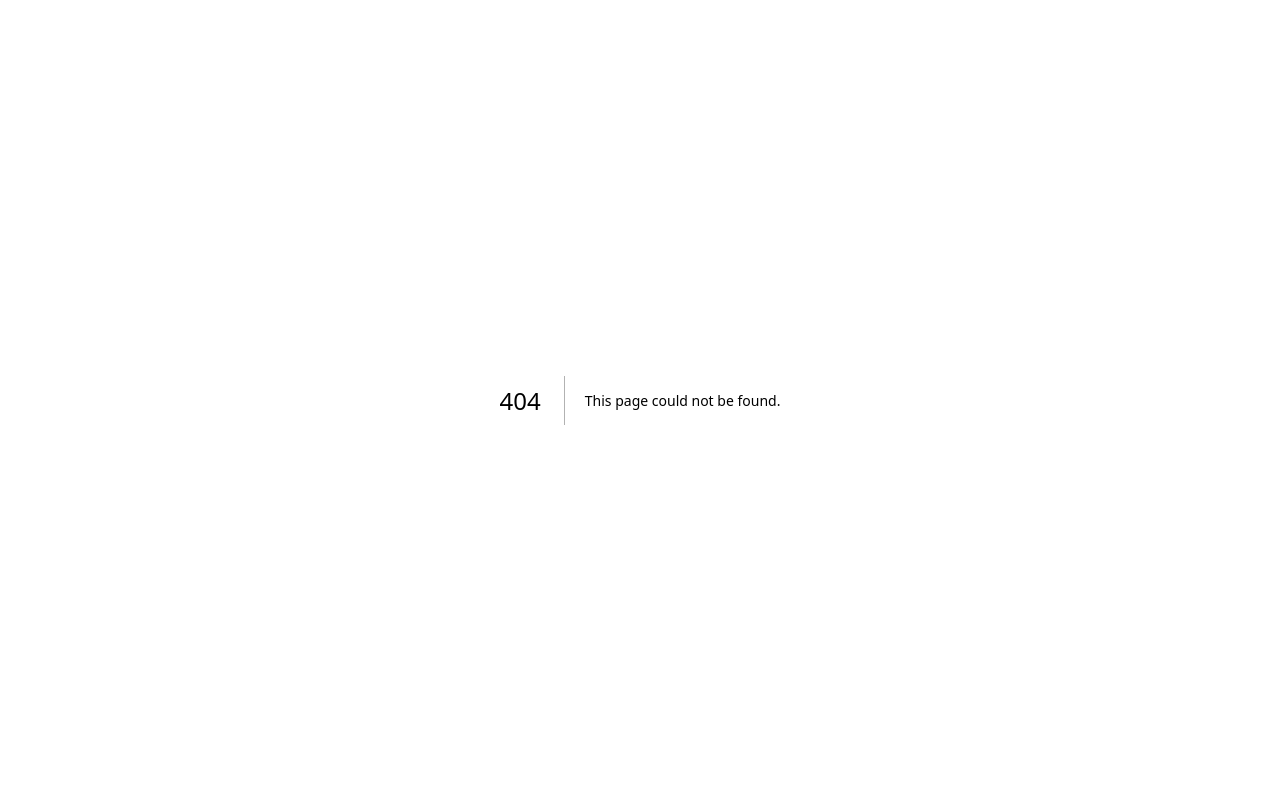
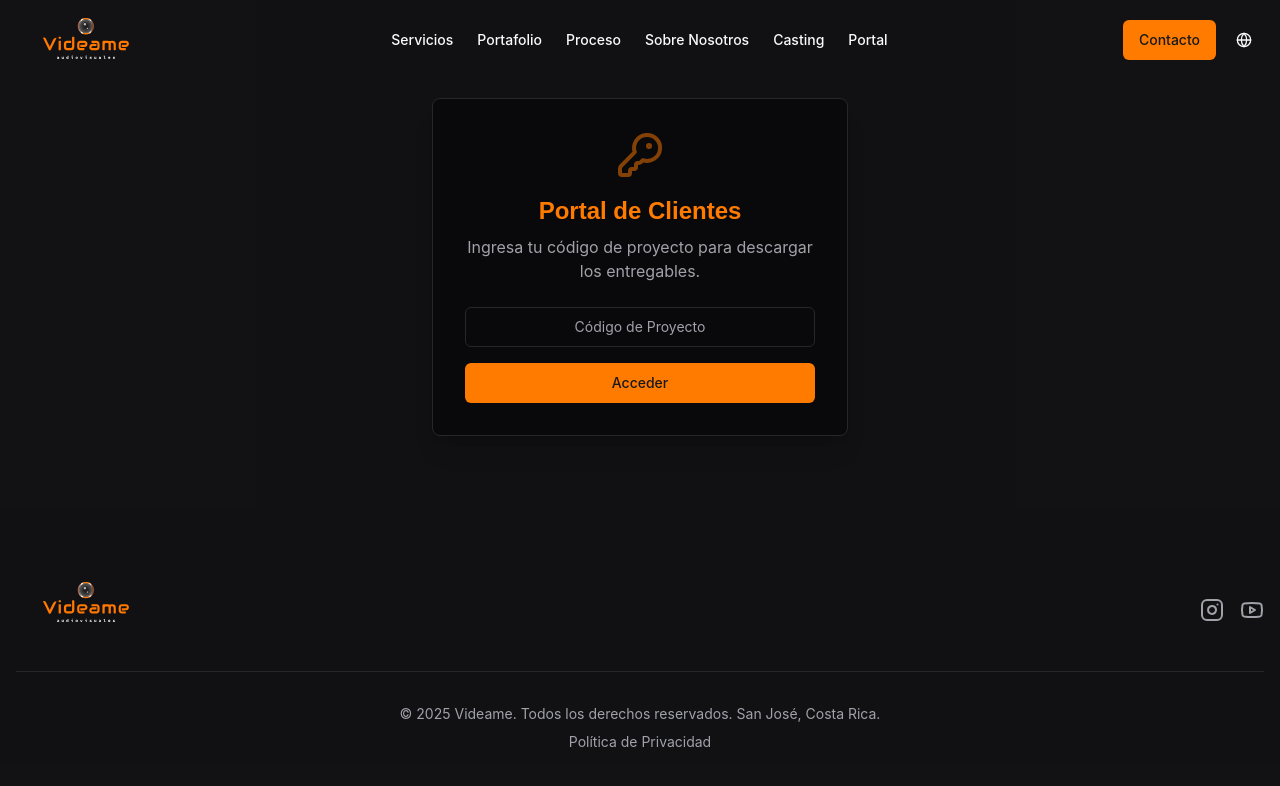
Before and after one commit to jchavesh/videameCR25, a Next.js app: page /portal in a window 1280 px wide. Before the commit this address had no page. Shown: the top 786 px of the page. Built offline with nearby package versions, Linux system fonts and the light colour scheme.

Commit message:
cambiemos clientes por portal creo que es mejor

```diff
--- a/src/app/clientes/page.tsx
+++ b/src/app/portal/page.tsx
@@ -11,7 +11,7 @@ import { Loader2, Download, KeyRound } from 'lucide-react';
 import { LanguageContext } from '@/context/language-context';
 import { content } from '@/data/content';
 
-export default function ClientesPage() {
+export default function PortalPage() {
   const [isAuthenticated, setIsAuthenticated] = useState(false);
   const [projectCode, setProjectCode] = useState('');
   const [isLoading, setIsLoading] = useState(false);
--- a/src/app/work/page.tsx
+++ b/src/app/work/page.tsx
@@ -4,18 +4,18 @@
 import { useRouter } from 'next/navigation';
 import { useEffect } from 'react';
 
-// This page has been moved to /clientes.
+// This page has been moved to /portal.
 // We are redirecting users to the new page.
 export default function WorkPageRedirect() {
   const router = useRouter();
 
   useEffect(() => {
-    router.replace('/clientes');
+    router.replace('/portal');
   }, [router]);
 
   return (
     <div className="flex flex-col min-h-screen items-center justify-center">
-      <p>Redirigiendo a la página de clientes...</p>
+      <p>Redirigiendo al portal...</p>
     </div>
   );
 }
--- a/src/components/header.tsx
+++ b/src/components/header.tsx
@@ -29,7 +29,7 @@ export default function Header() {
     { href: '/#proceso', label: t.navProcess },
     { href: '/#sobre', label: t.navAbout },
     { href: '/casting', label: t.navCasting },
-    { href: '/clientes', label: t.navClients },
+    { href: '/portal', label: t.navClients },
   ];
 
   useEffect(() => {
--- a/src/data/content.tsx
+++ b/src/data/content.tsx
@@ -285,7 +285,7 @@ export const content: Record<Language, Content> = {
       "navAbout": "Sobre Nosotros",
       "navContact": "Contacto",
       "navCasting": "Casting",
-      "navClients": "Clientes",
+      "navClients": "Portal",
       "footerRights": "Videame. Todos los derechos reservados. San José, Costa Rica.",
       "footerPrivacy": "Política de Privacidad",
       "formName": "Nombre",
@@ -592,7 +592,7 @@ export const content: Record<Language, Content> = {
       "navAbout": "About Us",
       "navContact": "Contact",
       "navCasting": "Casting",
-      "navClients": "Clients",
+      "navClients": "Portal",
       "footerRights": "Videame. All rights reserved. San José, Costa Rica.",
       "footerPrivacy": "Privacy Policy",
       "formName": "Name",
```
